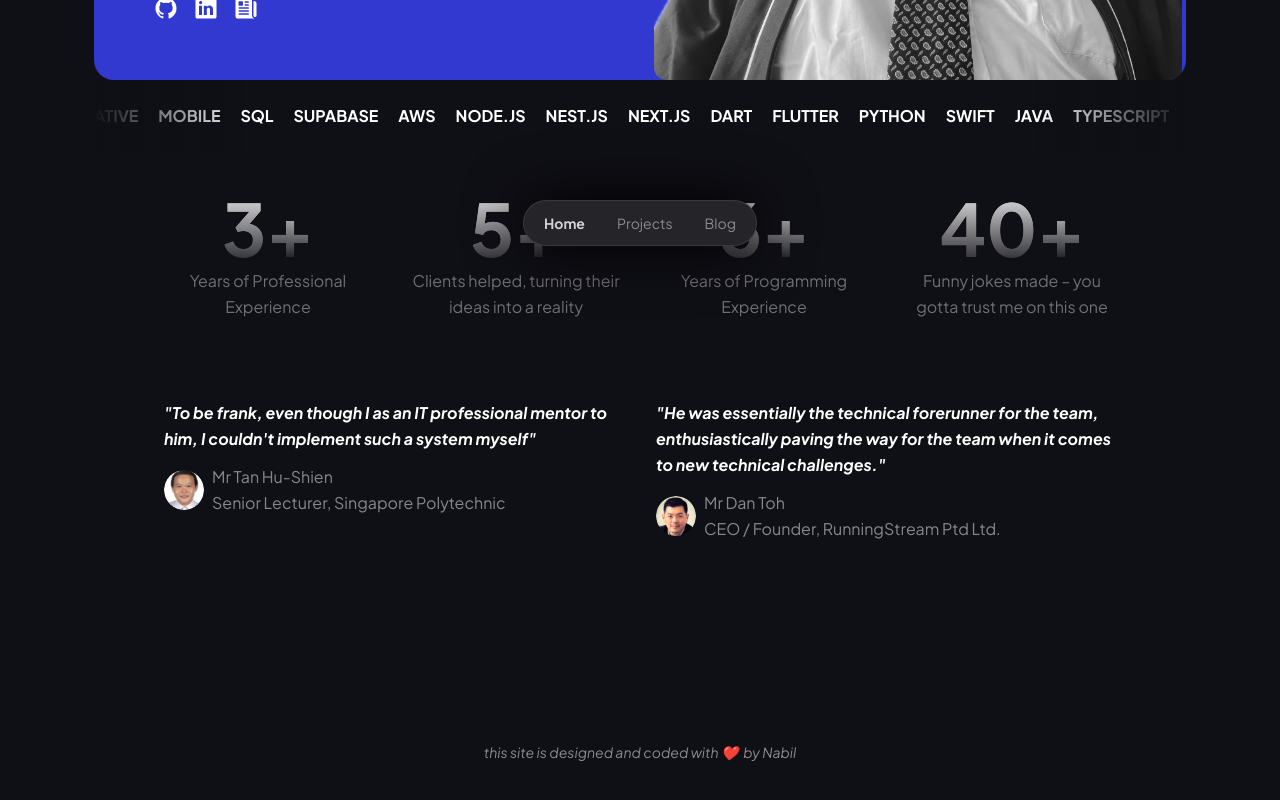
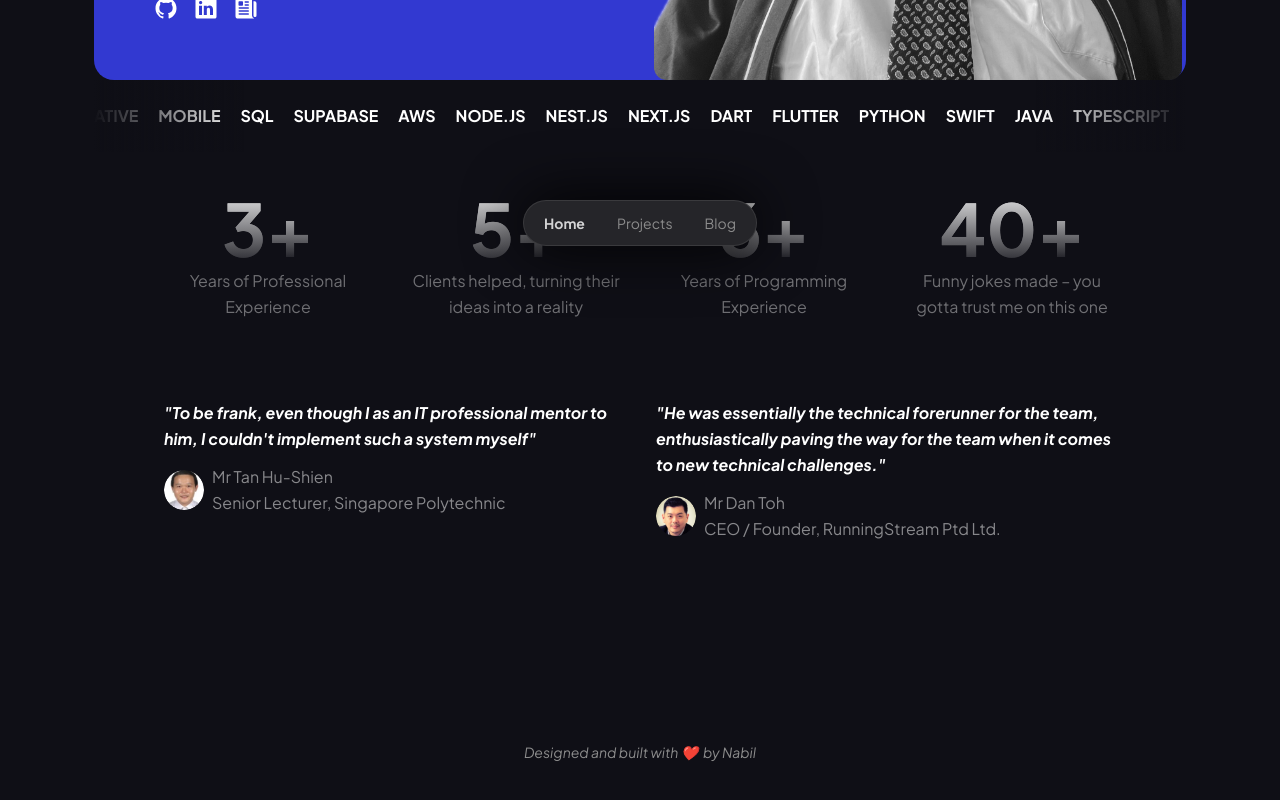
Before and after one commit to nabilridhwan/portfolio, a Next.js app: page / in a window 1280 px wide. Shown: the part 534-1334 px from the top of the page. Built offline with nearby package versions, Linux system fonts and the light colour scheme; no server answers.

Commit message:
fix: update footer text for clarity and consistency

```diff
--- a/components/Footer.tsx
+++ b/components/Footer.tsx
@@ -5,7 +5,7 @@ export default function Footer() {
 		<footer className="mt-[200px] mb-[90px] text-sm">
 			<div className="flex justify-center gap-3 text-muted italic">
 				<Link href="https://github.com/nabilridhwan/portfolio">
-                    this site is designed and coded with ❤️&nbsp;&nbsp;by Nabil
+					Designed and built with ❤️&nbsp;&nbsp;by Nabil
 				</Link>
 			</div>
 		</footer>
```
Lines whose indentation alone changed are shown as unchanged.
